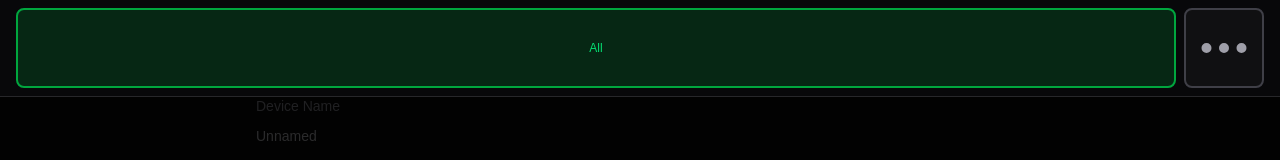
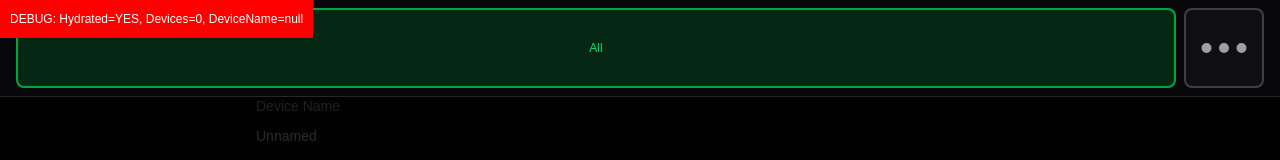
Before and after one commit to chasecee/intercom, a Next.js app in the folder client/ui/: page /intercom in a window 1280 px wide. Both pictures are taken after a click on the button "More options". Shown: the top 160 px of the page. Built offline with nearby package versions, Linux system fonts and the light colour scheme; no server answers.

Commit message:
Add debug overlay to IntercomPage for development insights. Display hydration status, device count, and device name in a fixed position banner for easier troubleshooting.

```diff
--- a/client/ui/src/app/intercom/page.tsx
+++ b/client/ui/src/app/intercom/page.tsx
@@ -82,6 +82,21 @@ export default function IntercomPage() {
 
   return (
     <ErrorBoundary>
+      <div
+        style={{
+          position: "fixed",
+          top: 0,
+          left: 0,
+          zIndex: 9999,
+          background: "red",
+          color: "white",
+          padding: "10px",
+          fontSize: "12px",
+        }}
+      >
+        DEBUG: Hydrated={isHydrated ? "YES" : "NO"}, Devices={devices.length},
+        DeviceName={deviceName || "null"}
+      </div>
       <div className="h-screen overflow-hidden bg-black text-white">
         {showDeviceNameModal && (
           <DeviceNameModal onSave={handleDeviceNameSaveWithRegistration} />
```
